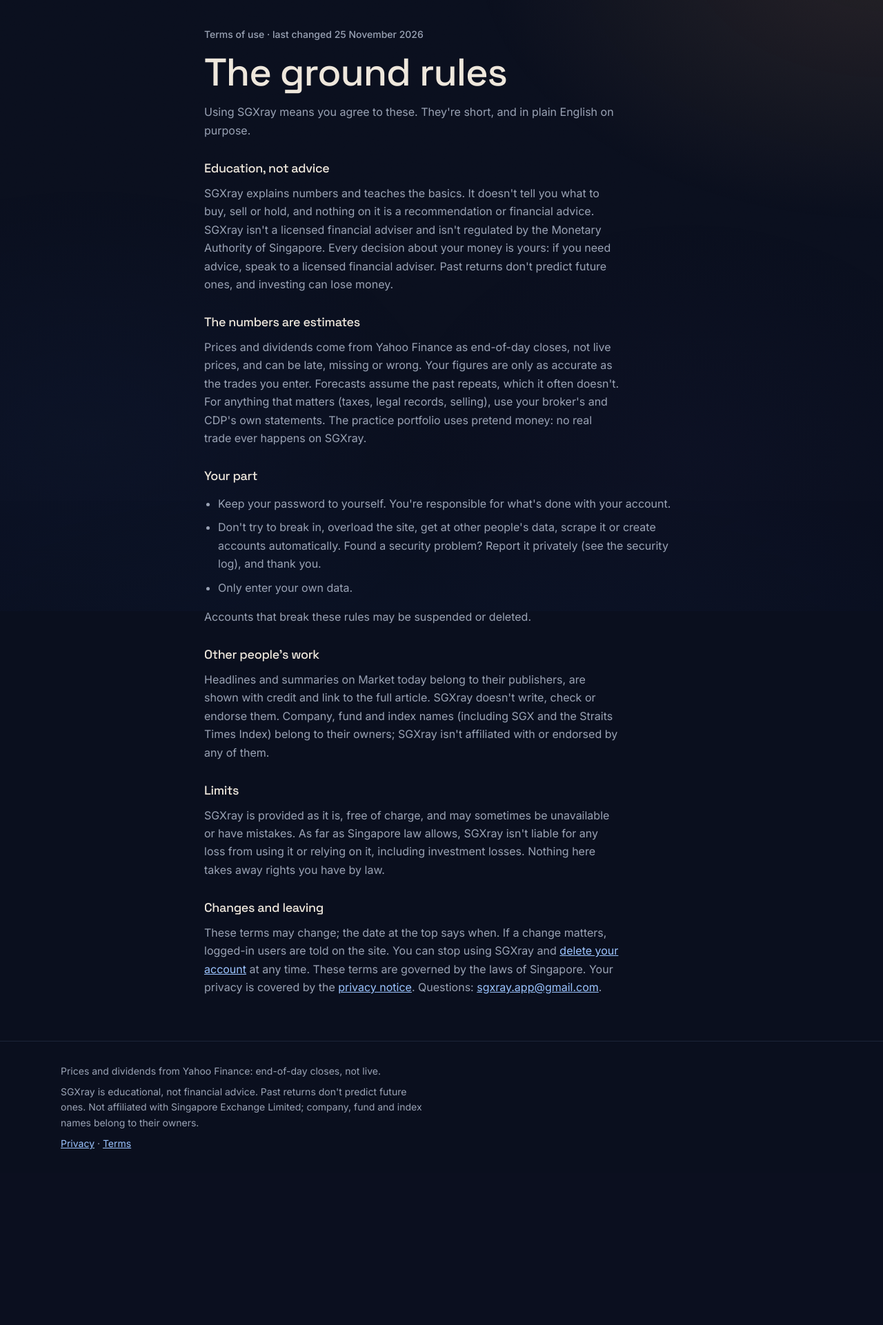
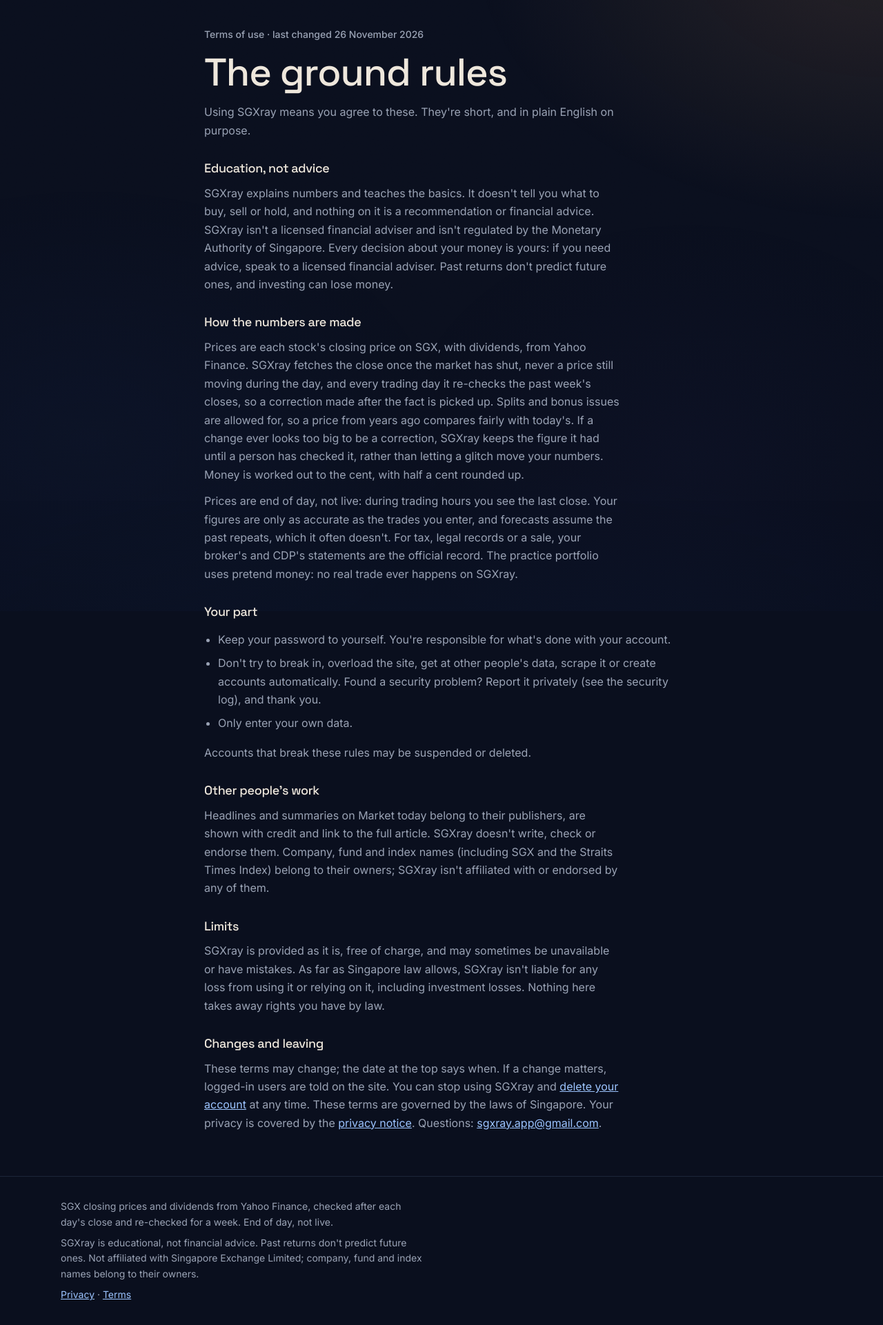
Before and after one commit to DanielLimJunWei/SGXray, a Flask app: page /terms in a window 1280 px wide. Shown: the part 74-1995 px from the top of the page at 69% size. Before the commit the page ends 1740 px from the top, so only its background shows below. Run offline with Flask 3, Linux system fonts and the light colour scheme; some libraries are stand-ins or nearby versions.

Commit message:
Explain how SGXray's prices are made in the terms, and name the price source from one setting

```diff
--- a/app.py
+++ b/app.py
@@ -98,7 +98,7 @@ def create_app(db_path=None):
     app.context_processor(_lesson_spot)             # "See it in the demo" from a lesson: the highlight and its panel
     app.context_processor(lambda: {"current_user": g.get("user"), "csrf_token": _csrf_token,
                                    "csp_nonce": g.get("csp_nonce", ""), "today": sgtime.today().isoformat(),
-                                   "minutes": auth.RESET_MINUTES})
+                                   "minutes": auth.RESET_MINUTES, "price_source": PRICE_SOURCE})
 
     if updater.enabled():
         updater.start(db_path)          # new closing prices arrive by themselves after about 5:45pm (w410)
@@ -1111,6 +1111,10 @@ def _close_db(_error=None):
         conn.close()
 
 
+# Who supplies SGXray's prices and dividends, named on every page's footer, the terms and the privacy policy.
+# One setting, so the day SGXray moves to a licensed provider (w418), every page says so at once and truthfully.
+PRICE_SOURCE = "Yahoo Finance"
+
 # SGXray's data protection contact, shown on /privacy and /terms. SGXRAY_CONTACT_EMAIL overrides it (for example a
 # domain address later); a blank setting falls back to this one.
 CONTACT_EMAIL = "sgxray.app@gmail.com"
--- a/static/css/site.css
+++ b/static/css/site.css
@@ -1015,6 +1015,7 @@ svg.spot-line #xray-top { animation: spot-line 2.4s ease-in-out 3; }
 .legal section { margin-top: var(--space-8); }
 .legal h2 { font-size: var(--text-lg); margin: 0 0 var(--space-3); }
 .legal p, .legal li, .legal dd { color: var(--color-text-muted); line-height: 1.65; }
+.legal p + p { margin-top: var(--space-3); }      /* two paragraphs in one section stay apart */
 .legal b, .legal dt { color: var(--color-text); font-weight: 500; }
 .legal ul { padding-left: var(--space-5); display: grid; gap: var(--space-2); }
 .legal-list { display: grid; gap: var(--space-4); margin: 0 0 var(--space-4); }
--- a/templates/base.html
+++ b/templates/base.html
@@ -77,7 +77,7 @@
 <footer class="site">
   <div class="wrap">
     {% block footer_extra %}{% endblock %}
-    <p>Prices and dividends from Yahoo Finance: end-of-day closes, not live.</p>
+    <p>SGX closing prices and dividends from {{ price_source }}, checked after each day's close and re-checked for a week. End of day, not live.</p>
     <p>SGXray is educational, not financial advice. Past returns don't predict future ones. Not affiliated with Singapore Exchange Limited; company, fund and index names belong to their owners.</p>
     <p><a href="{{ url_for('privacy') }}">Privacy</a> · <a href="{{ url_for('terms') }}">Terms</a></p>
   </div>
--- a/templates/privacy.html
+++ b/templates/privacy.html
@@ -38,7 +38,7 @@
     <ul>
       <li><b>The hosting company</b> that runs SGXray's server and database stores everything above on SGXray's behalf, under contract, and may not use it for anything else.</li>
       <li><b>An email service</b> receives your email address when a password-reset email is sent.</li>
-      <li><b>Yahoo Finance</b> supplies prices and dividends. SGXray's server asks it about stock codes only: never anything about you.</li>
+      <li><b>{{ price_source }}</b> supplies prices and dividends. SGXray's server asks it about stock codes only: never anything about you.</li>
       <li><b>News publishers</b> (CNA, The Business Times, The Straits Times, The Edge Singapore): SGXray's server reads their public headline feeds. Your browser only contacts them if you open an article.</li>
     </ul>
     <p>Your data isn't sold, rented or shared with anyone else, unless the law requires it.</p>
--- a/templates/terms.html
+++ b/templates/terms.html
@@ -9,7 +9,7 @@
 {% block content %}
 <div class="page wrap legal">
   <header class="page-head">
-    <p class="eyebrow">Terms of use · last changed 25 November 2026</p>
+    <p class="eyebrow">Terms of use · last changed 26 November 2026</p>
     <h1>The ground rules</h1>
     <p class="muted">Using SGXray means you agree to these. They're short, and in plain English on purpose.</p>
   </header>
@@ -23,11 +23,17 @@
   </section>
 
   <section aria-labelledby="t-numbers">
-    <h2 id="t-numbers">The numbers are estimates</h2>
-    <p>Prices and dividends come from Yahoo Finance as end-of-day closes, not live prices, and can be late,
-      missing or wrong. Your figures are only as accurate as the trades you enter. Forecasts assume the past repeats,
-      which it often doesn't. For anything that matters (taxes, legal records, selling), use your broker's and
-      CDP's own statements. The practice portfolio uses pretend money: no real trade ever happens on SGXray.</p>
+    <h2 id="t-numbers">How the numbers are made</h2>
+    <p>Prices are each stock's closing price on SGX, with dividends, from {{ price_source }}. SGXray fetches the
+      close once the market has shut, never a price still moving during the day, and every trading day it re-checks the
+      past week's closes, so a correction made after the fact is picked up. Splits and bonus issues are allowed
+      for, so a price from years ago compares fairly with today's. If a change ever looks too big to be a correction,
+      SGXray keeps the figure it had until a person has checked it, rather than letting a glitch move your numbers.
+      Money is worked out to the cent, with half a cent rounded up.</p>
+    <p>Prices are end of day, not live: during trading hours you see the last close. Your figures are only as
+      accurate as the trades you enter, and forecasts assume the past repeats, which it often doesn't. For tax,
+      legal records or a sale, your broker's and CDP's statements are the official record. The practice portfolio
+      uses pretend money: no real trade ever happens on SGXray.</p>
   </section>
 
   <section aria-labelledby="t-you">
```
Also changed, not shown: tests/test_legal.py (+26 -0 lines).
